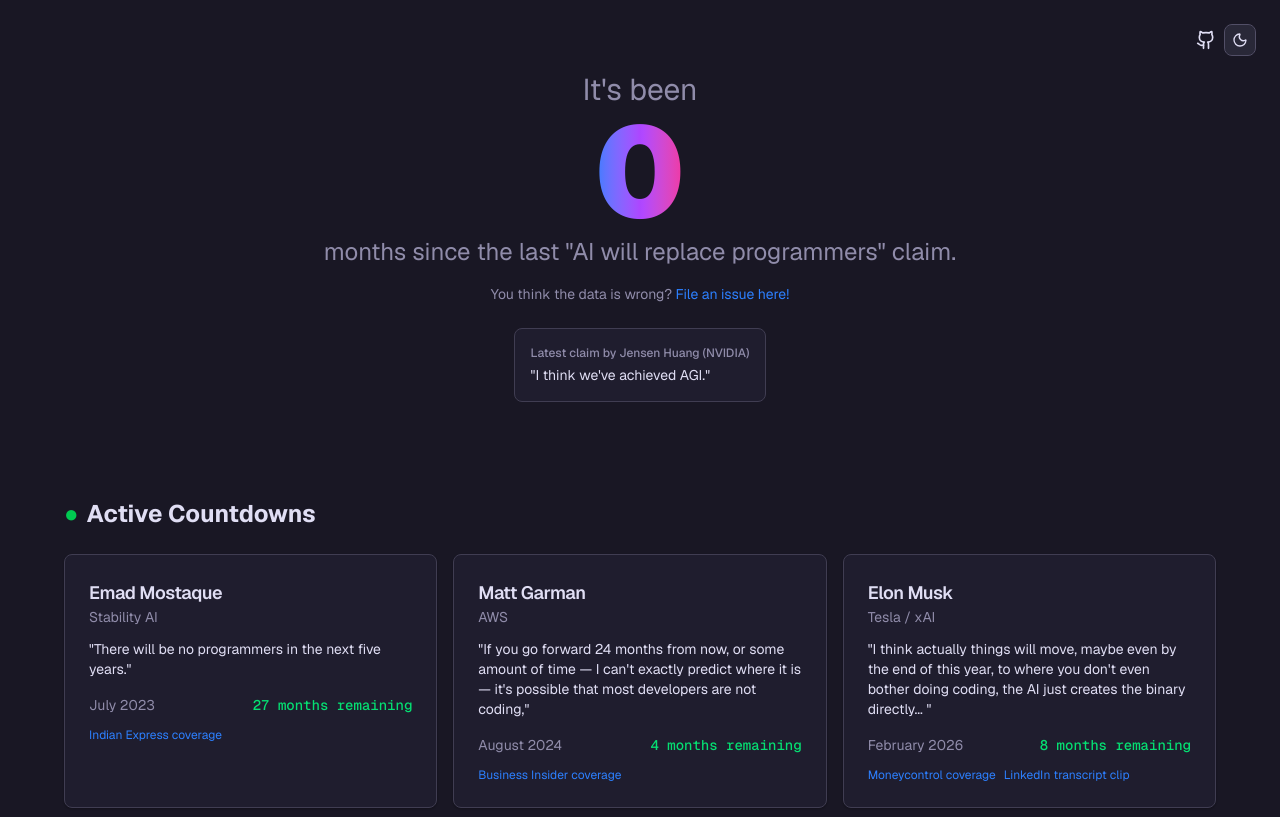
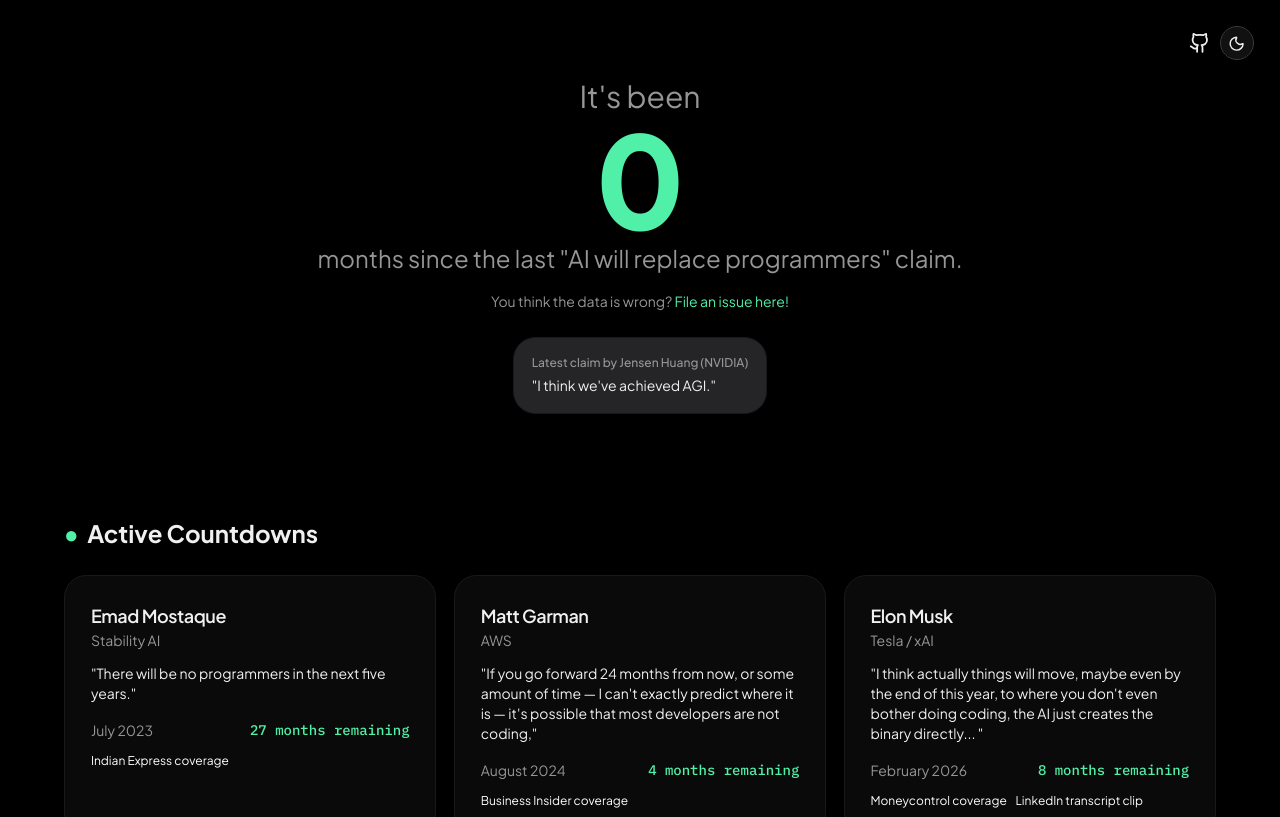
Before and after one commit to prathamdupare/ceo-hype-tracker, a Next.js app: page / in a window 1280 px wide. Shown: the top 817 px of the page. Built offline with nearby package versions, Linux system fonts and the light colour scheme.

Commit message:
Update theme to green/neutral palette, fix light mode visibility, update fonts

```diff
--- a/app/globals.css
+++ b/app/globals.css
@@ -5,192 +5,172 @@
 @custom-variant dark (&:is(.dark *));
 
 :root {
-  --background: oklch(0.9699 0.0113 71.8999);
-  --foreground: oklch(0.4597 0.0629 289.5561);
-  --card: oklch(0.987 0.0107 76.6004);
-  --card-foreground: oklch(0.4597 0.0629 289.5561);
-  --popover: oklch(0.9389 0.0145 64.3381);
-  --popover-foreground: oklch(0.4597 0.0629 289.5561);
-  --primary: oklch(0.4597 0.0629 289.5561);
-  --primary-foreground: oklch(0.9699 0.0113 71.8999);
-  --secondary: oklch(0.892 0.0057 31.0551);
-  --secondary-foreground: oklch(0.4597 0.0629 289.5561);
-  --muted: oklch(0.9502 0.0101 58.2141);
-  --muted-foreground: oklch(0.5768 0.0458 291.0006);
-  --accent: oklch(0.9389 0.0145 64.3381);
-  --accent-foreground: oklch(0.4597 0.0629 289.5561);
-  --destructive: oklch(0.5989 0.1071 2.6555);
-  --border: oklch(0.8431 0.006 333.9975);
-  --input: oklch(0.892 0.0057 31.0551);
-  --ring: oklch(0.6171 0.0738 305.698);
-  --chart-1: oklch(0.7555 0.1459 69.7433);
-  --chart-2: oklch(0.5989 0.1071 2.6555);
-  --chart-3: oklch(0.4909 0.077 227.9983);
-  --chart-4: oklch(0.6289 0.0661 210.1228);
-  --chart-5: oklch(0.6171 0.0738 305.698);
-  --radius: 0.5rem;
-  --sidebar: oklch(0.987 0.0107 76.6004);
-  --sidebar-foreground: oklch(0.4597 0.0629 289.5561);
-  --sidebar-primary: oklch(0.6171 0.0738 305.698);
-  --sidebar-primary-foreground: oklch(0.9699 0.0113 71.8999);
-  --sidebar-accent: oklch(0.9389 0.0145 64.3381);
-  --sidebar-accent-foreground: oklch(0.4597 0.0629 289.5561);
-  --sidebar-border: oklch(0.892 0.0057 31.0551);
-  --sidebar-ring: oklch(0.6171 0.0738 305.698);
-  --destructive-foreground: oklch(0.9699 0.0113 71.8999);
-  --font-sans: Geist, sans-serif;
-  --font-serif: Georgia, serif;
-  --font-mono: Geist Mono, monospace;
-  --shadow-color: #000000;
-  --shadow-opacity: 0.12;
-  --shadow-blur: 2px;
+  --background: oklch(0.994 0 0);
+  --foreground: oklch(0 0 0);
+  --card: oklch(0.994 0 0);
+  --card-foreground: oklch(0 0 0);
+  --popover: oklch(0.9911 0 0);
+  --popover-foreground: oklch(0 0 0);
+  --primary: oklch(0.45 0.16 159);
+  --primary-foreground: oklch(1 0 0);
+  --secondary: oklch(0.9933 0.0011 197.139);
+  --secondary-foreground: oklch(0.1344 0 0);
+  --muted: oklch(0.9702 0 0);
+  --muted-foreground: oklch(0.4386 0 0);
+  --accent: oklch(0.9947 0.0074 164.9465);
+  --accent-foreground: oklch(0.6184 0.1489 155.4444);
+  --destructive: oklch(0.6665 0.2111 2.8306);
+  --destructive-foreground: oklch(1 0 0);
+  --border: oklch(0.9722 0.0034 247.8581);
+  --input: oklch(0.9401 0 0);
+  --ring: oklch(0.8545 0.1675 159.6564);
+  --chart-1: oklch(0.8545 0.1675 159.6564);
+  --chart-2: oklch(0.8979 0.1884 146.5522);
+  --chart-3: oklch(0.6658 0.2215 29.2981);
+  --chart-4: oklch(0.7507 0.1401 230.8266);
+  --chart-5: oklch(0.8257 0.1067 48.5116);
+  --sidebar: oklch(1 0 0);
+  --sidebar-foreground: oklch(0 0 0);
+  --sidebar-primary: oklch(0 0 0);
+  --sidebar-primary-foreground: oklch(1 0 0);
+  --sidebar-accent: oklch(0.9752 0.0307 168.3924);
+  --sidebar-accent-foreground: oklch(0 0 0);
+  --sidebar-border: oklch(0.9401 0 0);
+  --sidebar-ring: oklch(0 0 0);
+  --font-sans: Plus Jakarta Sans, sans-serif;
+  --font-serif: Lora, serif;
+  --font-mono: IBM Plex Mono, monospace;
+  --radius: 1.4rem;
+  --shadow-x: 0;
+  --shadow-y: 1px;
+  --shadow-blur: 3px;
   --shadow-spread: 0px;
-  --shadow-offset-x: 0px;
-  --shadow-offset-y: 1px;
-  --letter-spacing: 0em;
-  --spacing: 0.25rem;
-  --shadow-2xs: 0px 1px 2px 0px hsl(0 0% 0% / 0.06);
-  --shadow-xs: 0px 1px 2px 0px hsl(0 0% 0% / 0.06);
+  --shadow-opacity: 0.1;
+  --shadow-color: oklch(0 0 0);
+  --shadow-2xs: 0 1px 3px 0px hsl(0 0% 0% / 0.05);
+  --shadow-xs: 0 1px 3px 0px hsl(0 0% 0% / 0.05);
   --shadow-sm:
-    0px 1px 2px 0px hsl(0 0% 0% / 0.12), 0px 1px 2px -1px hsl(0 0% 0% / 0.12);
-  --shadow:
-    0px 1px 2px 0px hsl(0 0% 0% / 0.12), 0px 1px 2px -1px hsl(0 0% 0% / 0.12);
+    0 1px 3px 0px hsl(0 0% 0% / 0.1), 0 1px 2px -1px hsl(0 0% 0% / 0.1);
+  --shadow: 0 1px 3px 0px hsl(0 0% 0% / 0.1), 0 1px 2px -1px hsl(0 0% 0% / 0.1);
   --shadow-md:
-    0px 1px 2px 0px hsl(0 0% 0% / 0.12), 0px 2px 4px -1px hsl(0 0% 0% / 0.12);
+    0 1px 3px 0px hsl(0 0% 0% / 0.1), 0 2px 4px -1px hsl(0 0% 0% / 0.1);
   --shadow-lg:
-    0px 1px 2px 0px hsl(0 0% 0% / 0.12), 0px 4px 6px -1px hsl(0 0% 0% / 0.12);
+    0 1px 3px 0px hsl(0 0% 0% / 0.1), 0 4px 6px -1px hsl(0 0% 0% / 0.1);
   --shadow-xl:
-    0px 1px 2px 0px hsl(0 0% 0% / 0.12), 0px 8px 10px -1px hsl(0 0% 0% / 0.12);
-  --shadow-2xl: 0px 1px 2px 0px hsl(0 0% 0% / 0.3);
+    0 1px 3px 0px hsl(0 0% 0% / 0.1), 0 8px 10px -1px hsl(0 0% 0% / 0.1);
+  --shadow-2xl: 0 1px 3px 0px hsl(0 0% 0% / 0.25);
   --tracking-normal: 0em;
+  --spacing: 0.27rem;
 }
 
 .dark {
-  --background: oklch(0.2134 0.0255 291.131);
-  --foreground: oklch(0.9088 0.0299 289.969);
-  --card: oklch(0.2413 0.0322 289.1359);
-  --card-foreground: oklch(0.9088 0.0299 289.969);
-  --popover: oklch(0.2708 0.0423 289.2331);
-  --popover-foreground: oklch(0.9088 0.0299 289.969);
-  --primary: oklch(0.9088 0.0299 289.969);
-  --primary-foreground: oklch(0.2134 0.0255 291.131);
-  --secondary: oklch(0.3717 0.0358 291.0973);
-  --secondary-foreground: oklch(0.9088 0.0299 289.969);
-  --muted: oklch(0.2512 0.0263 287.6155);
-  --muted-foreground: oklch(0.6539 0.0444 291.2325);
-  --accent: oklch(0.2708 0.0423 289.2331);
-  --accent-foreground: oklch(0.9088 0.0299 289.969);
-  --destructive: oklch(0.6977 0.1565 4.2242);
-  --border: oklch(0.3717 0.0358 291.0973);
-  --input: oklch(0.4399 0.0392 290.4171);
-  --ring: oklch(0.776 0.0945 304.9945);
-  --chart-1: oklch(0.8429 0.11 74.6019);
-  --chart-2: oklch(0.6977 0.1565 4.2242);
-  --chart-3: oklch(0.5277 0.0793 227.7159);
-  --chart-4: oklch(0.8219 0.0543 209.5588);
-  --chart-5: oklch(0.776 0.0945 304.9945);
-  --sidebar: oklch(0.2413 0.0322 289.1359);
-  --sidebar-foreground: oklch(0.9088 0.0299 289.969);
-  --sidebar-primary: oklch(0.776 0.0945 304.9945);
-  --sidebar-primary-foreground: oklch(0.2134 0.0255 291.131);
-  --sidebar-accent: oklch(0.2708 0.0423 289.2331);
-  --sidebar-accent-foreground: oklch(0.9088 0.0299 289.969);
-  --sidebar-border: oklch(0.3717 0.0358 291.0973);
-  --sidebar-ring: oklch(0.776 0.0945 304.9945);
-  --destructive-foreground: oklch(0.2134 0.0255 291.131);
-  --radius: 0.5rem;
-  --font-sans: Geist, sans-serif;
-  --font-serif: Georgia, serif;
-  --font-mono: Geist Mono, monospace;
-  --shadow-color: #000000;
-  --shadow-opacity: 0.18;
-  --shadow-blur: 2px;
+  --background: oklch(0 0 0);
+  --foreground: oklch(0.9551 0 0);
+  --card: oklch(0.1448 0 0);
+  --card-foreground: oklch(0.9551 0 0);
+  --popover: oklch(0.221 0.0015 197.0452);
+  --popover-foreground: oklch(0.9551 0 0);
+  --primary: oklch(0.8545 0.1675 159.6564);
+  --primary-foreground: oklch(0 0 0);
+  --secondary: oklch(0.47 0.09 160.0079);
+  --secondary-foreground: oklch(0.9551 0 0);
+  --muted: oklch(0.2653 0.0037 286.1465);
+  --muted-foreground: oklch(0.6731 0 0);
+  --accent: oklch(0.3004 0.0609 159.8938);
+  --accent-foreground: oklch(0.997 0 0);
+  --destructive: oklch(0.7425 0.1696 1.0847);
+  --destructive-foreground: oklch(1 0 0);
+  --border: oklch(0.2138 0.0019 286.2347);
+  --input: oklch(0.3523 0 0);
+  --ring: oklch(0.8545 0.1675 159.6564);
+  --chart-1: oklch(0.8545 0.1675 159.6564);
+  --chart-2: oklch(0.9173 0.1562 144.8458);
+  --chart-3: oklch(0.8531 0.0883 357.425);
+  --chart-4: oklch(0.8104 0.1216 228.4326);
+  --chart-5: oklch(0.8257 0.1067 48.5116);
+  --sidebar: oklch(0.1448 0 0);
+  --sidebar-foreground: oklch(0.9551 0 0);
+  --sidebar-primary: oklch(0.8545 0.1675 159.6564);
+  --sidebar-primary-foreground: oklch(1 0 0);
+  --sidebar-accent: oklch(0.2824 0.0678 156.5634);
+  --sidebar-accent-foreground: oklch(0.8545 0.1675 159.6564);
+  --sidebar-border: oklch(0.3452 0.0098 241.941);
+  --sidebar-ring: oklch(0.8545 0.1675 159.6564);
+  --font-sans: Plus Jakarta Sans, sans-serif;
+  --font-serif: Lora, serif;
+  --font-mono: IBM Plex Mono, monospace;
+  --radius: 1.4rem;
+  --shadow-x: 0;
+  --shadow-y: 1px;
+  --shadow-blur: 3px;
   --shadow-spread: 0px;
-  --shadow-offset-x: 0px;
-  --shadow-offset-y: 1px;
-  --letter-spacing: 0em;
-  --spacing: 0.25rem;
-  --shadow-2xs: 0px 1px 2px 0px hsl(0 0% 0% / 0.09);
-  --shadow-xs: 0px 1px 2px 0px hsl(0 0% 0% / 0.09);
+  --shadow-opacity: 0.1;
+  --shadow-color: oklch(0 0 0);
+  --shadow-2xs: 0 1px 3px 0px hsl(0 0% 0% / 0.05);
+  --shadow-xs: 0 1px 3px 0px hsl(0 0% 0% / 0.05);
   --shadow-sm:
-    0px 1px 2px 0px hsl(0 0% 0% / 0.18), 0px 1px 2px -1px hsl(0 0% 0% / 0.18);
-  --shadow:
-    0px 1px 2px 0px hsl(0 0% 0% / 0.18), 0px 1px 2px -1px hsl(0 0% 0% / 0.18);
+    0 1px 3px 0px hsl(0 0% 0% / 0.1), 0 1px 2px -1px hsl(0 0% 0% / 0.1);
+  --shadow: 0 1px 3px 0px hsl(0 0% 0% / 0.1), 0 1px 2px -1px hsl(0 0% 0% / 0.1);
   --shadow-md:
-    0px 1px 2px 0px hsl(0 0% 0% / 0.18), 0px 2px 4px -1px hsl(0 0% 0% / 0.18);
+    0 1px 3px 0px hsl(0 0% 0% / 0.1), 0 2px 4px -1px hsl(0 0% 0% / 0.1);
   --shadow-lg:
-    0px 1px 2px 0px hsl(0 0% 0% / 0.18), 0px 4px 6px -1px hsl(0 0% 0% / 0.18);
+    0 1px 3px 0px hsl(0 0% 0% / 0.1), 0 4px 6px -1px hsl(0 0% 0% / 0.1);
   --shadow-xl:
-    0px 1px 2px 0px hsl(0 0% 0% / 0.18), 0px 8px 10px -1px hsl(0 0% 0% / 0.18);
-  --shadow-2xl: 0px 1px 2px 0px hsl(0 0% 0% / 0.45);
+    0 1px 3px 0px hsl(0 0% 0% / 0.1), 0 8px 10px -1px hsl(0 0% 0% / 0.1);
+  --shadow-2xl: 0 1px 3px 0px hsl(0 0% 0% / 0.25);
 }
 
 @theme inline {
-  --font-sans: Geist, sans-serif;
+  --color-background: var(--background);
+  --color-foreground: var(--foreground);
+  --color-card: var(--card);
+  --color-card-foreground: var(--card-foreground);
+  --color-popover: var(--popover);
+  --color-popover-foreground: var(--popover-foreground);
+  --color-primary: var(--primary);
+  --color-primary-foreground: var(--primary-foreground);
+  --color-secondary: var(--secondary);
+  --color-secondary-foreground: var(--secondary-foreground);
+  --color-muted: var(--muted);
+  --color-muted-foreground: var(--muted-foreground);
+  --color-accent: var(--accent);
+  --color-accent-foreground: var(--accent-foreground);
+  --color-destructive: var(--destructive);
+  --color-destructive-foreground: var(--destructive-foreground);
+  --color-border: var(--border);
+  --color-input: var(--input);
+  --color-ring: var(--ring);
+  --color-chart-1: var(--chart-1);
+  --color-chart-2: var(--chart-2);
+  --color-chart-3: var(--chart-3);
+  --color-chart-4: var(--chart-4);
+  --color-chart-5: var(--chart-5);
+  --color-sidebar: var(--sidebar);
+  --color-sidebar-foreground: var(--sidebar-foreground);
+  --color-sidebar-primary: var(--sidebar-primary);
+  --color-sidebar-primary-foreground: var(--sidebar-primary-foreground);
+  --color-sidebar-accent: var(--sidebar-accent);
+  --color-sidebar-accent-foreground: var(--sidebar-accent-foreground);
+  --color-sidebar-border: var(--sidebar-border);
   --color-sidebar-ring: var(--sidebar-ring);
-  --color-sidebar-border: var(--sidebar-border);
-  --color-sidebar-accent-foreground: var(--sidebar-accent-foreground);
-  --color-sidebar-accent: var(--sidebar-accent);
-  --color-sidebar-primary-foreground: var(--sidebar-primary-foreground);
-  --color-sidebar-primary: var(--sidebar-primary);
-  --color-sidebar-foreground: var(--sidebar-foreground);
-  --color-sidebar: var(--sidebar);
-  --color-chart-5: var(--chart-5);
-  --color-chart-4: var(--chart-4);
-  --color-chart-3: var(--chart-3);
-  --color-chart-2: var(--chart-2);
-  --color-chart-1: var(--chart-1);
-  --color-ring: var(--ring);
-  --color-input: var(--input);
-  --color-border: var(--border);
-  --color-destructive: var(--destructive);
-  --color-accent-foreground: var(--accent-foreground);
-  --color-accent: var(--accent);
-  --color-muted-foreground: var(--muted-foreground);
-  --color-muted: var(--muted);
-  --color-secondary-foreground: var(--secondary-foreground);
-  --color-secondary: var(--secondary);
-  --color-primary-foreground: var(--primary-foreground);
-  --color-primary: var(--primary);
-  --color-popover-foreground: var(--popover-foreground);
-  --color-popover: var(--popover);
-  --color-card-foreground: var(--card-foreground);
-  --color-card: var(--card);
-  --color-foreground: var(--foreground);
-  --color-background: var(--background);
-  --radius-sm: calc(var(--radius) * 0.6);
-  --radius-md: calc(var(--radius) * 0.8);
+
+  --font-sans: var(--font-sans);
+  --font-mono: var(--font-mono);
+  --font-serif: var(--font-serif);
+
+  --radius-sm: calc(var(--radius) - 4px);
+  --radius-md: calc(var(--radius) - 2px);
   --radius-lg: var(--radius);
-  --radius-xl: calc(var(--radius) * 1.4);
-  --radius-2xl: calc(var(--radius) * 1.8);
-  --radius-3xl: calc(var(--radius) * 2.2);
-  --radius-4xl: calc(var(--radius) * 2.6);
-  --font-mono: Geist Mono, monospace;
-  --font-serif: Georgia, serif;
-  --radius: 0.5rem;
-  --tracking-tighter: calc(var(--tracking-normal) - 0.05em);
-  --tracking-tight: calc(var(--tracking-normal) - 0.025em);
-  --tracking-wide: calc(var(--tracking-normal) + 0.025em);
-  --tracking-wider: calc(var(--tracking-normal) + 0.05em);
-  --tracking-widest: calc(var(--tracking-normal) + 0.1em);
-  --tracking-normal: var(--tracking-normal);
+  --radius-xl: calc(var(--radius) + 4px);
+
+  --shadow-2xs: var(--shadow-2xs);
+  --shadow-xs: var(--shadow-xs);
+  --shadow-sm: var(--shadow-sm);
+  --shadow: var(--shadow);
+  --shadow-md: var(--shadow-md);
+  --shadow-lg: var(--shadow-lg);
+  --shadow-xl: var(--shadow-xl);
   --shadow-2xl: var(--shadow-2xl);
-  --shadow-xl: var(--shadow-xl);
-  --shadow-lg: var(--shadow-lg);
-  --shadow-md: var(--shadow-md);
-  --shadow: var(--shadow);
-  --shadow-sm: var(--shadow-sm);
-  --shadow-xs: var(--shadow-xs);
-  --shadow-2xs: var(--shadow-2xs);
-  --spacing: var(--spacing);
-  --letter-spacing: var(--letter-spacing);
-  --shadow-offset-y: var(--shadow-offset-y);
-  --shadow-offset-x: var(--shadow-offset-x);
-  --shadow-spread: var(--shadow-spread);
-  --shadow-blur: var(--shadow-blur);
-  --shadow-opacity: var(--shadow-opacity);
-  --color-shadow-color: var(--shadow-color);
-  --color-destructive-foreground: var(--destructive-foreground);
 }
 
 @layer base {
@@ -199,10 +179,5 @@
   }
   body {
     @apply bg-background text-foreground;
-    letter-spacing: var(--tracking-normal);
-  }
-  html {
-    @apply font-sans;
-    scroll-behavior: smooth;
   }
 }
--- a/app/layout.tsx
+++ b/app/layout.tsx
@@ -1,17 +1,18 @@
-import { Geist, Geist_Mono } from "next/font/google"
+import { Plus_Jakarta_Sans, IBM_Plex_Mono } from "next/font/google"
 import { Analytics } from "@vercel/analytics/next"
 
 import "./globals.css"
 import { ThemeProvider } from "@/components/theme-provider"
 import { cn } from "@/lib/utils"
 
-const fontSans = Geist({
+const fontSans = Plus_Jakarta_Sans({
   subsets: ["latin"],
   variable: "--font-sans",
 })
 
-const fontMono = Geist_Mono({
+const fontMono = IBM_Plex_Mono({
   subsets: ["latin"],
+  weight: ["400", "500"],
   variable: "--font-mono",
 })
 
--- a/app/page.tsx
+++ b/app/page.tsx
@@ -57,7 +57,7 @@
 
   return (
     <Card
-      className={`group ${isExpired ? "border-red-500 bg-red-50/50 dark:bg-red-950/20" : ""}`}
+      className={`group ${isExpired ? "border-destructive bg-destructive/5" : ""}`}
     >
       <CardHeader className="pb-3">
         <div className="flex items-start justify-between gap-2">
@@ -68,7 +68,7 @@
             <p className="text-sm text-muted-foreground">{claim.company}</p>
           </div>
           {isExpired && (
-            <span className="flex-shrink-0 rounded-full bg-red-500 px-2 py-1 text-xs font-bold text-white">
+            <span className="flex-shrink-0 rounded-full bg-destructive px-2 py-1 text-xs font-bold text-destructive-foreground">
               EXPIRED
             </span>
           )}
@@ -87,7 +87,7 @@
           </span>
           {(claim.deadline_months ?? 0) > 0 && (
             <span
-              className={`font-mono font-medium ${isExpired ? "text-red-500" : "text-green-600 dark:text-green-400"}`}
+              className={`font-mono font-medium ${isExpired ? "text-destructive" : "text-primary"}`}
             >
               {isExpired
                 ? `Missed by ${Math.abs(monthsRemaining!)} ${Math.abs(monthsRemaining!) === 1 ? "month" : "months"}`
@@ -103,7 +103,7 @@
                 href={s.url}
                 target="_blank"
                 rel="noopener noreferrer"
-                className="text-xs text-blue-500 hover:underline"
+                className="text-xs text-accent-foreground hover:underline"
               >
                 {s.label}
               </a>
@@ -160,7 +160,7 @@
             <span className="text-xl text-muted-foreground sm:text-3xl">
               It&apos;s been
             </span>
-            <span className="bg-gradient-to-r from-blue-500 via-purple-500 to-pink-500 bg-clip-text text-6xl font-black text-transparent sm:text-8xl md:text-9xl">
+            <span className="text-6xl font-black text-primary sm:text-8xl md:text-9xl">
               {monthsSinceMostRecent}
             </span>
             <span className="text-lg text-muted-foreground sm:text-2xl">
@@ -173,7 +173,7 @@
                 href="https://github.com/prathamdupare/ceo-hype-tracker/issues"
                 target="_blank"
                 rel="noopener noreferrer"
-                className="text-blue-500 hover:underline"
+                className="text-primary hover:underline"
               >
                 File an issue here!
               </a>
@@ -181,7 +181,7 @@
             {latestClaim && (
               <a
                 href="#all-claims"
-                className="mt-6 inline-block max-w-md rounded-lg border border-border bg-card p-4 text-left transition-colors hover:bg-accent"
+                className="mt-6 inline-block max-w-md rounded-lg border border-border bg-muted p-4 text-left transition-colors hover:bg-accent"
               >
                 <p className="mb-1 text-xs font-medium text-muted-foreground">
                   Latest claim by {latestClaim.ceo} ({latestClaim.company})
@@ -194,7 +194,7 @@
 
         <section id="all-claims">
           <h2 className="mb-6 flex items-center gap-2 text-xl font-bold sm:text-2xl">
-            <span className="text-green-500">●</span>
+            <span className="text-primary">●</span>
             Active Countdowns
           </h2>
           <div className="grid gap-4 sm:grid-cols-2 lg:grid-cols-3">
@@ -209,7 +209,7 @@
 
         <section>
           <h2 className="mb-6 flex items-center gap-2 text-xl font-bold sm:text-2xl">
-            <span className="text-red-500">●</span>
+            <span className="text-destructive">●</span>
             The Graveyard
           </h2>
           <div className="grid gap-4 sm:grid-cols-2 lg:grid-cols-3">
@@ -230,7 +230,7 @@
             {historicalClaims.map((claim) => (
               <Card
                 key={claim.id}
-                className={`p-4 ${(claim.deadline_months ?? 0) > 0 && claim.deadline_months !== null && isBefore(addMonths(parseISO(claim.date_announced + "-01"), claim.deadline_months), TODAY) ? "border-red-500" : ""}`}
+                className={`p-4 ${(claim.deadline_months ?? 0) > 0 && claim.deadline_months !== null && isBefore(addMonths(parseISO(claim.date_announced + "-01"), claim.deadline_months), TODAY) ? "border-destructive" : ""}`}
               >
                 <div className="mb-2 flex items-start justify-between gap-2">
                   <div>
@@ -242,10 +242,10 @@
                   <span
                     className={`inline-flex flex-shrink-0 rounded-full px-2 py-1 text-xs whitespace-nowrap ${
                       getClaimType(claim) === "Graveyard"
-                        ? "bg-red-100 text-red-700 dark:bg-red-900/30 dark:text-red-400"
+                        ? "bg-destructive/10 text-destructive"
                         : getClaimType(claim) === "Active"
-                          ? "bg-green-100 text-green-700 dark:bg-green-900/30 dark:text-green-400"
-                          : "bg-secondary text-secondary-foreground"
+                          ? "bg-primary/10 text-primary"
+                          : "bg-muted text-muted-foreground"
                     }`}
                   >
                     {getClaimType(claim)}
@@ -263,7 +263,7 @@
               </Card>
             ))}
           </div>
-          <div className="hidden md:block md:overflow-hidden md:rounded-md md:border">
+          <div className="hidden bg-muted md:block md:overflow-hidden md:rounded-md md:border dark:bg-transparent">
             <table className="w-full">
               <thead>
                 <tr className="border-b bg-muted/50">
@@ -289,7 +289,7 @@
               </thead>
               <tbody>
                 {historicalClaims.map((claim) => (
-                  <tr key={claim.id} className="border-b">
+                  <tr key={claim.id} className="border-b even:bg-muted/30">
                     <td className="px-4 py-3 text-sm">{claim.ceo}</td>
                     <td className="hidden px-4 py-3 text-sm text-muted-foreground lg:table-cell">
                       {claim.company}
@@ -307,10 +307,10 @@
                       <span
                         className={`inline-flex rounded-full px-2 py-1 text-xs whitespace-nowrap ${
                           getClaimType(claim) === "Graveyard"
-                            ? "bg-red-100 text-red-700 dark:bg-red-900/30 dark:text-red-400"
+                            ? "bg-destructive/10 text-destructive"
                             : getClaimType(claim) === "Active"
-                              ? "bg-green-100 text-green-700 dark:bg-green-900/30 dark:text-green-400"
-                              : "bg-secondary text-secondary-foreground"
+                              ? "bg-primary/10 text-primary"
+                              : "bg-muted text-muted-foreground"
                         }`}
                       >
                         {getClaimType(claim)}
@@ -328,7 +328,7 @@
                             href={s.url}
                             target="_blank"
                             rel="noopener noreferrer"
-                            className="text-blue-500 hover:underline"
+                            className="text-accent-foreground hover:underline"
                           >
                             {s.label}
                           </a>
```
